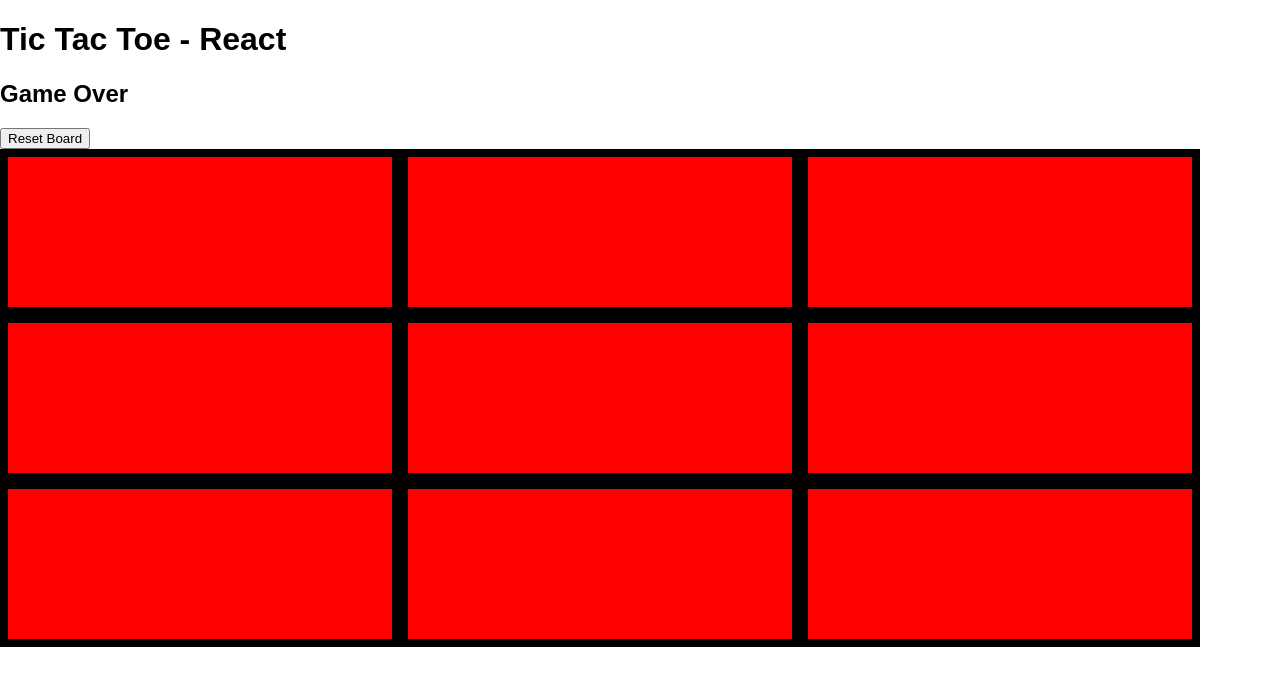
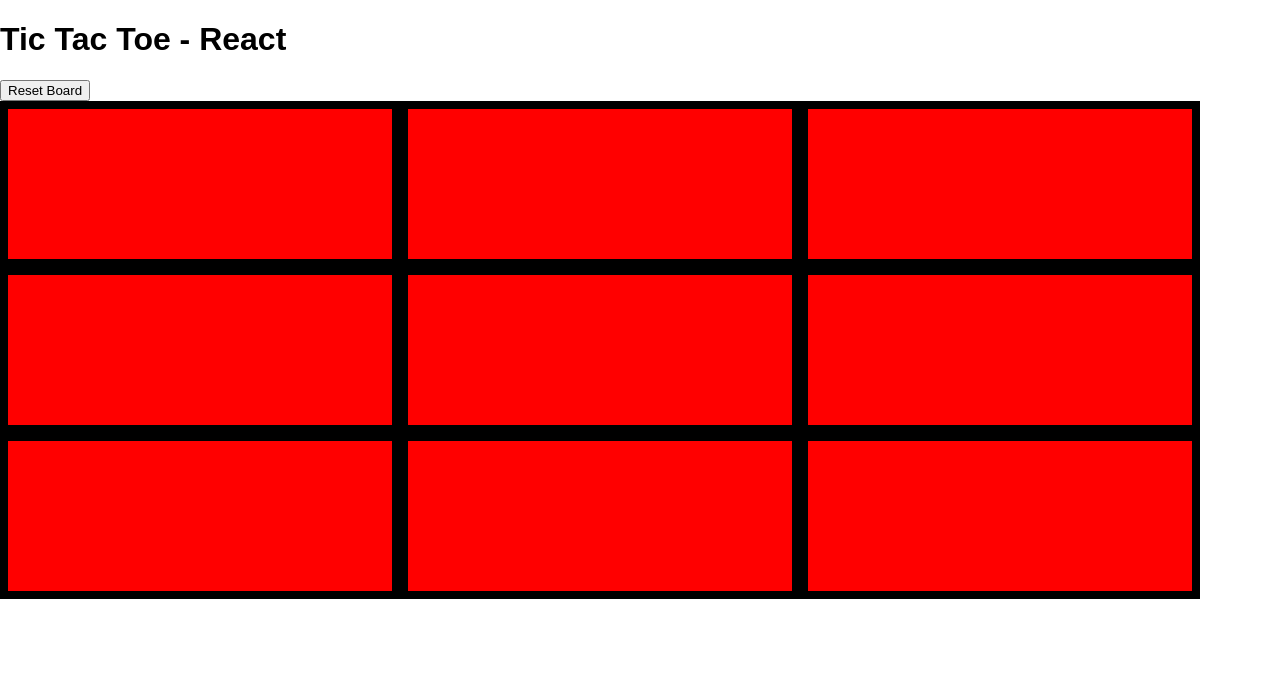
Before and after one commit to anchowake/tictactoe, a React (Create React App) app: page / in a window 1280 px wide. Shown: the top 686 px of the page. Built offline with nearby package versions, Linux system fonts and the light colour scheme.

Commit message:
Creates function to reset the board state

```diff
--- a/src/Announcement.jsx
+++ b/src/Announcement.jsx
@@ -3,8 +3,8 @@ import React, { Component } from 'react';
 export default class Announcement extends Component {
 	render(){
 		return(
-			<div className="visible">
-				<h2>Game Over</h2>
+			<div className={this.props.winner ? 'visible' : 'hidden'}>
+				<h2>Game Over - </h2>
 			</div>
 		)
 	}
--- a/src/App.css
+++ b/src/App.css
@@ -9,3 +9,7 @@
   text-align: center;
   line-height: 150px;
 }
+
+.hidden{
+  display: none;
+}
--- a/src/App.js
+++ b/src/App.js
@@ -16,12 +16,25 @@ class App extends Component {
         ' ',' ',' ',
         ' ',' ',' '
       ],
-      turn: 'x'
+      turn: 'x',
+      winner: null
     }
   }
 
   updateBoard(loc, player){
 
+  }
+
+  resetBoard(){
+    this.setState({
+      gameBoard: [
+        ' ',' ',' ',
+        ' ',' ',' ',
+        ' ',' ',' '
+      ],
+      turn: 'x',
+      winner: null
+    })
   }
 
   render() {
@@ -30,8 +43,12 @@ class App extends Component {
         {/* Header */}
         <div className="menu">
           <h1>Tic Tac Toe - React</h1>
-          <Announcement />
-          <ResetButton />
+          <Announcement
+            winner = {this.state.winner}
+          />
+          <ResetButton
+            reset = {this.resetBoard.bind(this)}
+          />
         </div>
         {/* Maps the gameBoard and retrieves value and index */}
         {this.state.gameBoard.map(function(value,i){
```
